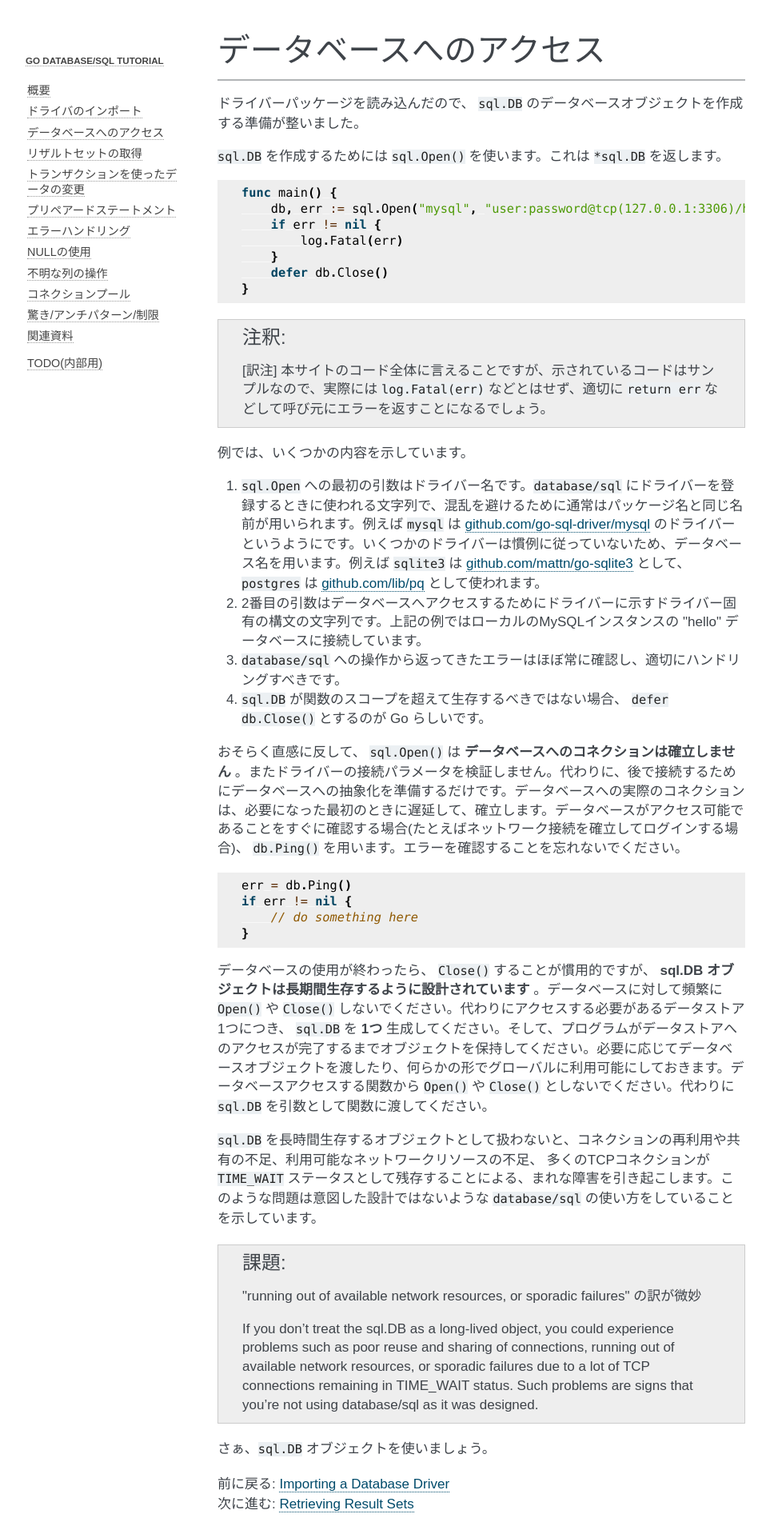
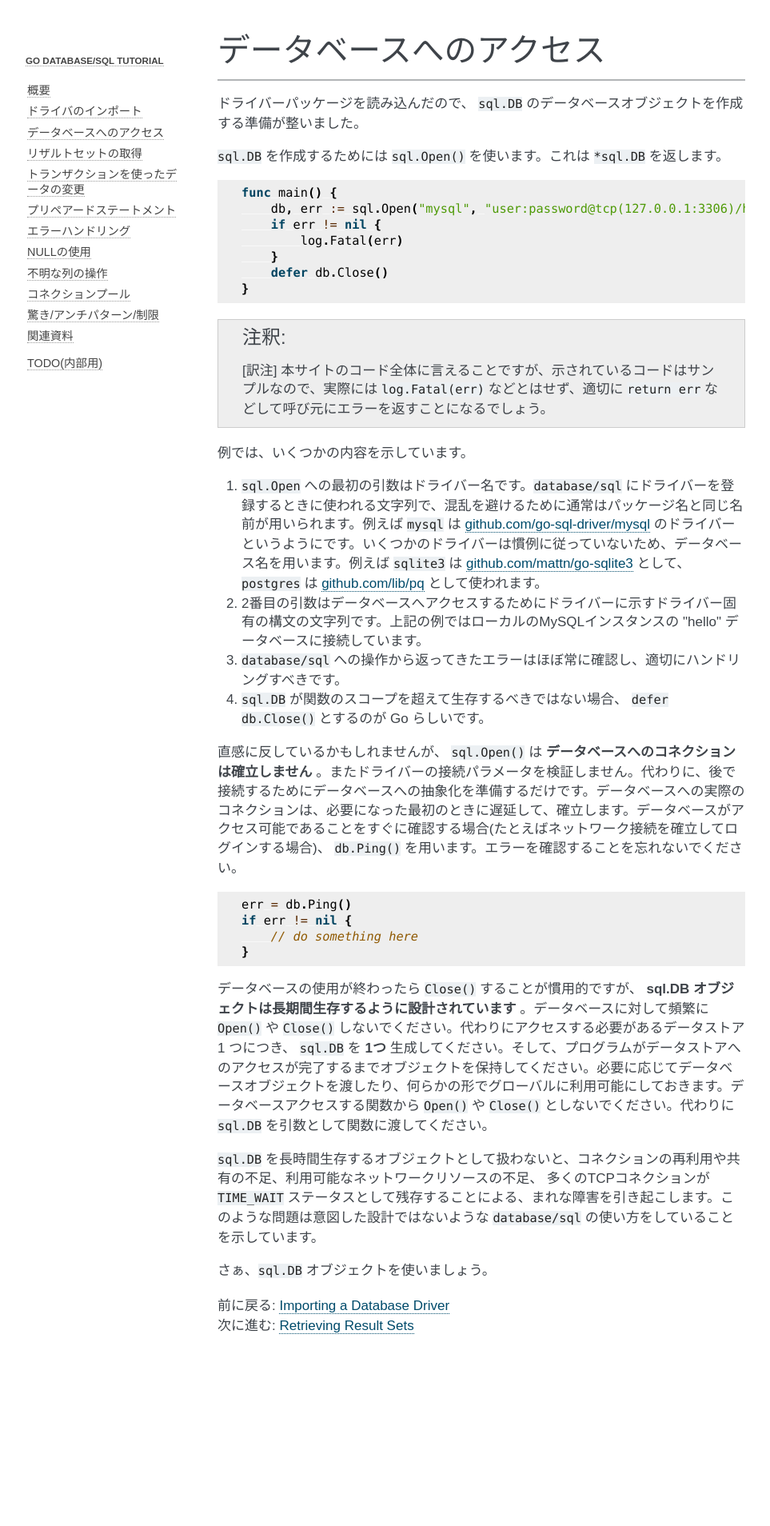
Before and after one commit to d-tsuji/go-database-sql-tutorial-ja, a Sphinx documentation site: the page built from source/accessing.rst, in a window 1280 px wide. Shown: the whole page at 80% size, without its empty margins (148-1111 px from the left). Built offline with Sphinx 7.4.7, drawn with Linux system fonts in a browser that asks for light colours; after the commit the page ends 1685 px from its top, so only the background shows below that.

```diff
--- a/source/accessing.rst
+++ b/source/accessing.rst
@@ -29,7 +29,7 @@
 #. ``database/sql`` への操作から返ってきたエラーはほぼ常に確認し、適切にハンドリングすべきです。
 #. ``sql.DB`` が関数のスコープを超えて生存するべきではない場合、 ``defer db.Close()`` とするのが Go らしいです。
 
-おそらく直感に反して、 ``sql.Open()`` は **データベースへのコネクションは確立しません** 。またドライバーの接続パラメータを検証しません。代わりに、後で接続するためにデータベースへの抽象化を準備するだけです。データベースへの実際のコネクションは、必要になった最初のときに遅延して、確立します。データベースがアクセス可能であることをすぐに確認する場合(たとえばネットワーク接続を確立してログインする場合)、 ``db.Ping()`` を用います。エラーを確認することを忘れないでください。
+直感に反しているかもしれませんが、 ``sql.Open()`` は **データベースへのコネクションは確立しません** 。またドライバーの接続パラメータを検証しません。代わりに、後で接続するためにデータベースへの抽象化を準備するだけです。データベースへの実際のコネクションは、必要になった最初のときに遅延して、確立します。データベースがアクセス可能であることをすぐに確認する場合(たとえばネットワーク接続を確立してログインする場合)、 ``db.Ping()`` を用います。エラーを確認することを忘れないでください。
 
 .. code-block:: go
 
@@ -38,15 +38,9 @@
        // do something here
    }
 
-データベースの使用が終わったら、 ``Close()`` することが慣用的ですが、 **sql.DB オブジェクトは長期間生存するように設計されています** 。データベースに対して頻繁に ``Open()`` や ``Close()`` しないでください。代わりにアクセスする必要があるデータストア1つにつき、 ``sql.DB`` を **1つ** 生成してください。そして、プログラムがデータストアへのアクセスが完了するまでオブジェクトを保持してください。必要に応じてデータベースオブジェクトを渡したり、何らかの形でグローバルに利用可能にしておきます。データベースアクセスする関数から ``Open()`` や ``Close()`` としないでください。代わりに ``sql.DB`` を引数として関数に渡してください。
+データベースの使用が終わったら ``Close()`` することが慣用的ですが、 **sql.DB オブジェクトは長期間生存するように設計されています** 。データベースに対して頻繁に ``Open()`` や ``Close()`` しないでください。代わりにアクセスする必要があるデータストア 1 つにつき、 ``sql.DB`` を **1つ** 生成してください。そして、プログラムがデータストアへのアクセスが完了するまでオブジェクトを保持してください。必要に応じてデータベースオブジェクトを渡したり、何らかの形でグローバルに利用可能にしておきます。データベースアクセスする関数から ``Open()`` や ``Close()`` としないでください。代わりに ``sql.DB`` を引数として関数に渡してください。
 
 ``sql.DB`` を長時間生存するオブジェクトとして扱わないと、コネクションの再利用や共有の不足、利用可能なネットワークリソースの不足、 多くのTCPコネクションが ``TIME_WAIT`` ステータスとして残存することによる、まれな障害を引き起こします。このような問題は意図した設計ではないような ``database/sql`` の使い方をしていることを示しています。
-
-.. todo::
-
-    "running out of available network resources, or sporadic failures" の訳が微妙
-
-    If you don’t treat the sql.DB as a long-lived object, you could experience problems such as poor reuse and sharing of connections, running out of available network resources, or sporadic failures due to a lot of TCP connections remaining in TIME_WAIT status. Such problems are signs that you’re not using database/sql as it was designed.
 
 さぁ、``sql.DB`` オブジェクトを使いましょう。
 
```
Also changed, not shown: source/surprises.rst (+1 -7 lines).
